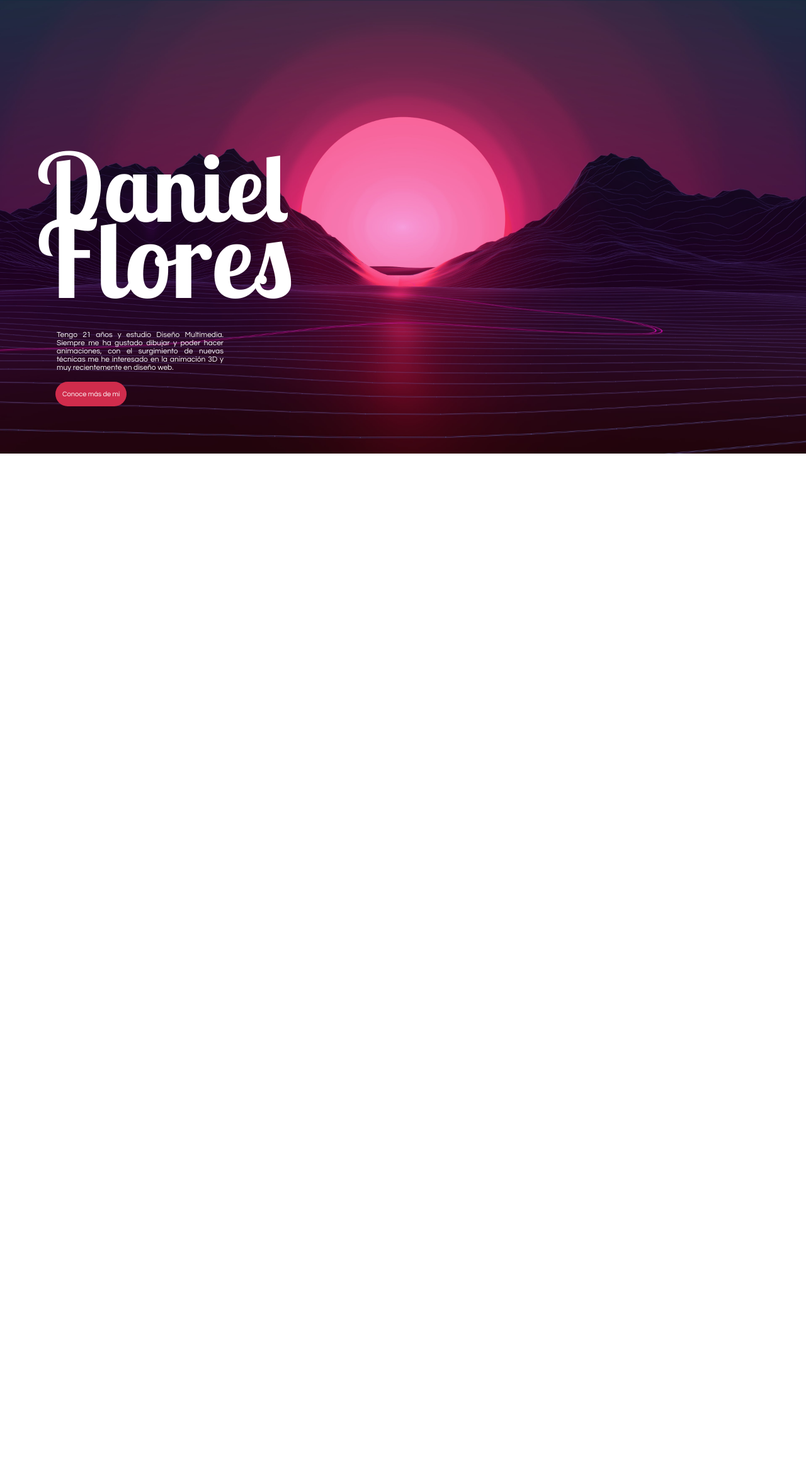
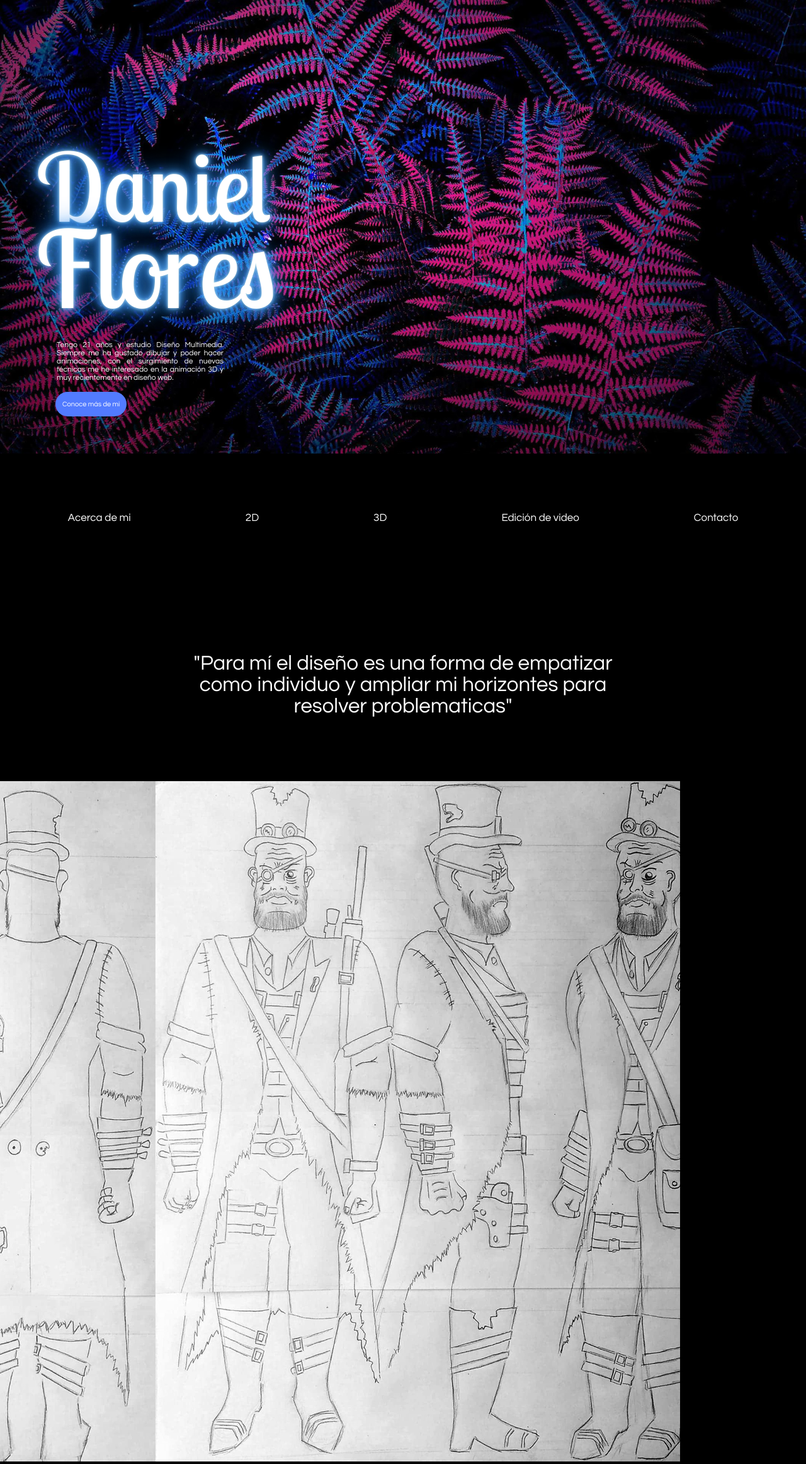
Before and after one commit to Victordfa/portafolio, a PHP site: page /index.html in a window 1280 px wide. Shown: the whole page at 63% size. Before the commit the page ends 720 px from the top, so only its background shows below. Run offline with PHP 8.4, Linux system fonts and the light colour scheme.

Commit message:
commit-021219
inicio de galeria

```diff
--- a/css/style.css
+++ b/css/style.css
@@ -1,5 +1,6 @@
 html {
     box-sizing: border-box;
+    background-color: #000;
 }
 *, ::after, ::before {
     margin: 0px;
@@ -10,7 +11,7 @@ html {
     -moz-box-sizing: border-box;
 }
 .top {
-    background-image: url("../images/neon-sunset.jpg");
+    background-image: url(../images/neon_plants.jpg);
     background-repeat: no-repeat;
     background-size: 100%;
     width: 100%;
@@ -23,25 +24,48 @@ html {
     transform: rotate(-90deg);
     font-size: 10px;
 }
-p {
+div p {
     font-family: 'Questrial', sans-serif;
     color: #fff;
 }
-
 h1 {
+      font-size: 150px;
       font-family: 'Lobster Two', cursive;
-    font-weight: 700;
       color: #fff;
-    font-size: 150px;
+      font-weight: 400;
       margin: -34rem 58px 10px;
+      animation: neon .08s ease-in-out infinite alternate;
     }
 h2 {
+    font-size: 169px;
       font-family: 'Lobster Two', cursive;
-    font-weight: 700;
       color: #fff;
-    font-size: 169px;
-    margin: -6rem 58px 10px;
+      font-weight: 400;
+      margin: -5rem 58px 10px;
+      animation: neon .08s ease-in-out infinite alternate;
 }
+/*Animation neon*/
+@keyframes neon {
+    from {
+      text-shadow:
+      0 0 4px rgba(202,228,225,0.92),
+      0 0 20px rgba(202,228,225,0.34),
+      0 0 10px rgba(30,132,242,0.52),
+      0 0 11px rgba(30,132,242,0.92),
+      0 0 24px rgba(30,132,242,0.78),
+      0 0 44px rgba(30,132,242,0.92);
+    }
+    to {
+      text-shadow:
+      0 0 4px rgba(202,228,225,0.98),
+      0 0 20px rgba(202,228,225,0.42),
+      0 0 12px rgba(30,132,242,0.58),
+      0 0 11px rgba(30,132,242,0.84),
+      0 0 24px rgba(30,132,242,0.88),
+      0 0 44px rgba(30,132,242,1);
+    }
+  }
+
 .box-description {
     width: 265px;
     font-family: 'Questrial', sans-serif;
@@ -51,7 +75,7 @@ h2 {
     margin: 0rem 90px 0px;
 }
 .More-button {
-    background-color: #D02C4C;
+    background-color: #527BFF;
     border: none;
     color: #fff;
     padding: 14px 11px;
@@ -66,3 +90,31 @@ h2 {
 .More-button:hover {
     background-color: #A22C40;
 }
+nav {
+    position: sticky;
+    top: 50px;
+}
+nav ul {
+    list-style: none;
+    text-align: center;
+    margin: 0;
+    padding: 0;
+}
+nav li {
+    display: inline-block;
+}
+nav a {
+    text-decoration: none;
+    color: #fff;
+    display: block;
+    padding: 77px 89px;
+    font-size: 17px;
+    font-family: 'Questrial', sans-serif;
+}
+section p {
+    color: #fff;
+    text-align: center;
+    font-size: 33px;
+    font-family: 'Questrial', sans-serif;
+    margin: 8rem 19rem 5rem;
+}
--- a/index.html
+++ b/index.html
@@ -6,6 +6,9 @@
     <meta http-equiv="X-UA-Compatible" content="ie=edge">
     <link href="https://fonts.googleapis.com/css?family=Lobster+Two:400,700|Questrial&display=swap" rel="stylesheet">
     <link rel="stylesheet" href="css/style.css">
+    <script src="https://cdnjs.cloudflare.com/ajax/libs/jquery/3.3.1/jquery.min.js"></script>
+    <script src="https://cdnjs.cloudflare.com/ajax/libs/magnific-popup.js/1.1.0/jquery.magnific-popup.min.js"></script>
+    <link rel="stylesheet" href="https://cdnjs.cloudflare.com/ajax/libs/magnific-popup.js/1.1.0/magnific-popup.min.css">
     <title>Daniel Flores</title>
 
 </head>
@@ -23,5 +26,28 @@
             <button class="More-button">Conoce más de mi</button>
         </aside>
     </header>
+    <nav class="black">
+        <ul>
+            <li><a href="#about">Acerca de mi</a></li>
+            <li><a href="#animacion2D">2D</a></li>
+            <li><a href="#animacion3D">3D</a></li>
+            <li><a href="#edicion-video">Edición de video</a></li>
+            <li><a href="#contact">Contacto</a></li>
+        </ul>
+    </nav>
+    <section>
+        <p>"Para mí el diseño es una forma de empatizar como individuo y ampliar mi horizontes para resolver problematicas"</p>
+    </section>
+    <div class="gallery">
+        <div class="inner-width">
+            <h3>Mis trabajos</h3>
+            <div class="border"></div>
+            <div class="gallery">
+                <a href="images/1-prub.jpg" class="image"></a>
+                <img src="images/1-prub.jpg" alt="">
+            </div>
+        </div>
+    </div>
+
 </body>
 </html>
```
Also changed, not shown: js/text.js (added, +8 -0 lines), images/1-prub.jpg (added), images/1.jpg (added), images/2.jpg (added), images/3.png (added), images/4.jpg (added), images/5.png (added), images/6.jpg (added), images/7.jpg (added), 1 other file. Lines whose indentation alone changed are shown as unchanged.
